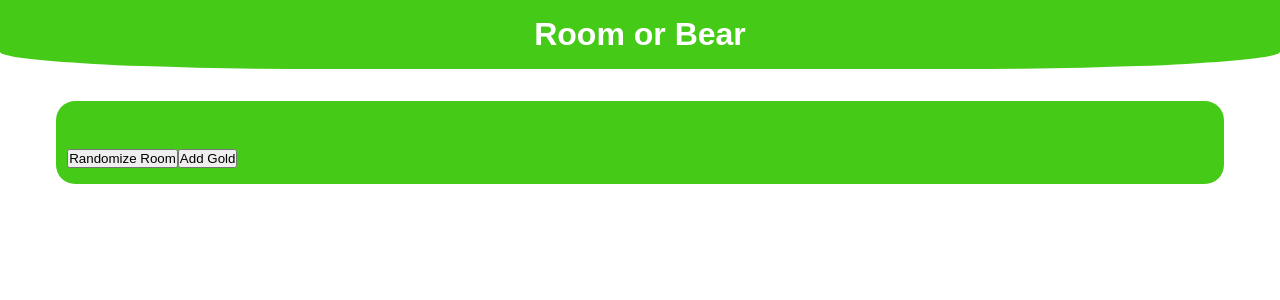
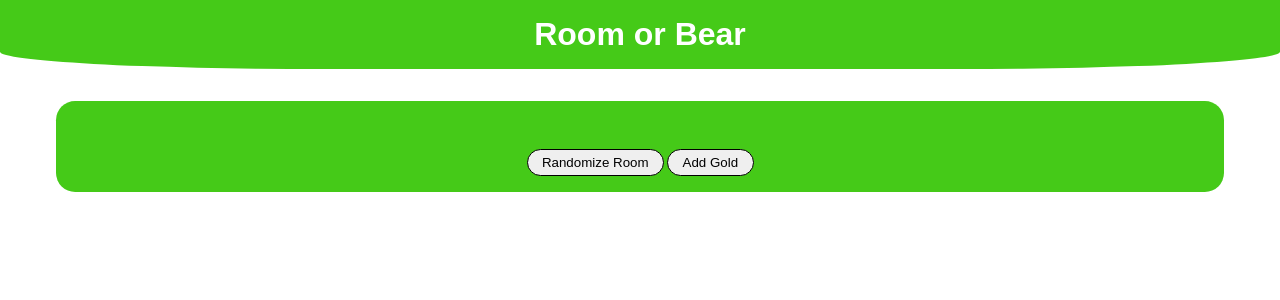
Before and after one commit to NeneIsTheName/gameshowDND, a Vue app: page /roomOrBear in a window 1280 px wide. Shown: the top 300 px of the page. Built offline with nearby package versions, Linux system fonts and the light colour scheme.

Commit message:
created buttons

```diff
--- a/src/games/roomOrBear.vue
+++ b/src/games/roomOrBear.vue
@@ -29,7 +29,7 @@
         </div>
         <div class="randomizer">
             <div class="randomizer__room">
-                <button class="randomizer__room--Randomize" @click="randomizeRoom">Randomize Room</button>
+                <button class="randomizer__room--randomize" @click="randomizeRoom">Randomize Room</button>
                 <button class="randomizer__room--gold"  @click="earndGold">Add Gold</button>
             </div>
         </div>
--- a/src/styling/cards/roomOrBear.scss
+++ b/src/styling/cards/roomOrBear.scss
@@ -8,11 +8,12 @@
         margin-bottom: 2rem;
 
         .room{
+            border: none 1px $color-border;
+            border-style: none solid;
 
             &__title{
-                border: solid 1px $color-border;
-                border-top: none;
-                padding: 0.2rem;
+                padding-bottom: 0.2rem;
+                border-bottom: solid 1px $color-border;
 
                 &--text{
                     color: $color-text;
@@ -25,8 +26,6 @@
                 text-align: center;
                 color: $color-text;
                 padding: 0.2rem 0;
-                border-left: solid 1px $color-border;
-                border-right: solid 1px $color-border;
 
                 &--player{
                     user-select: none;
@@ -57,6 +56,27 @@
         }
     }
 
+    .randomizer{
+
+        &__room{
+            display: flex;
+            justify-content: center;
+            gap: 0.2rem;
+
+            &--randomize{
+                padding: 0.3rem 0.9rem;
+                border-radius: 1rem;
+                border: solid $color-border 1px;
+            }
+
+            &--gold{
+                padding: 0.3rem 0.9rem;
+                border-radius: 1rem;
+                border: solid $color-border 1px;
+            }
+        }
+    }
+
     .players{
 
         &__list{
```
